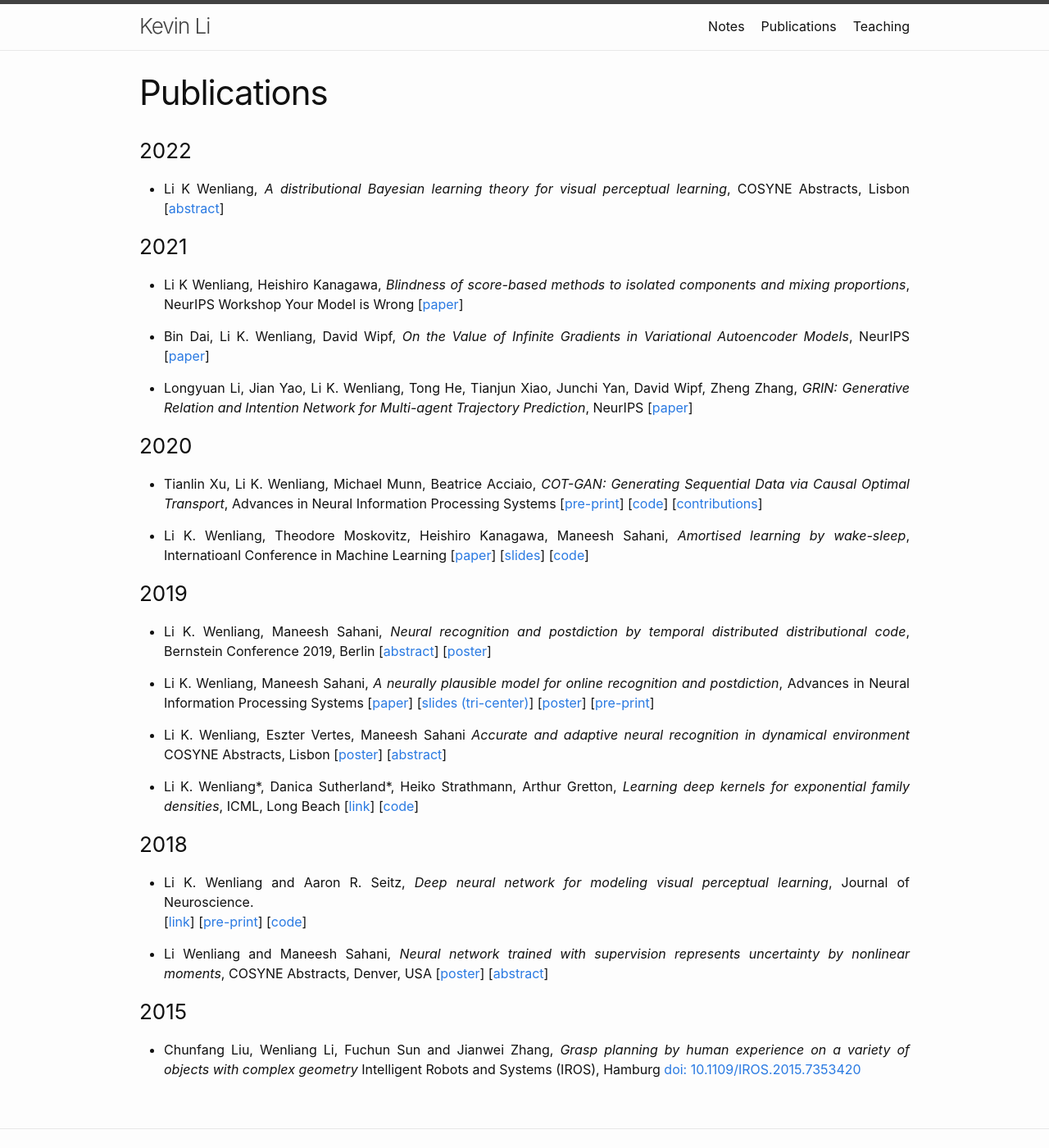
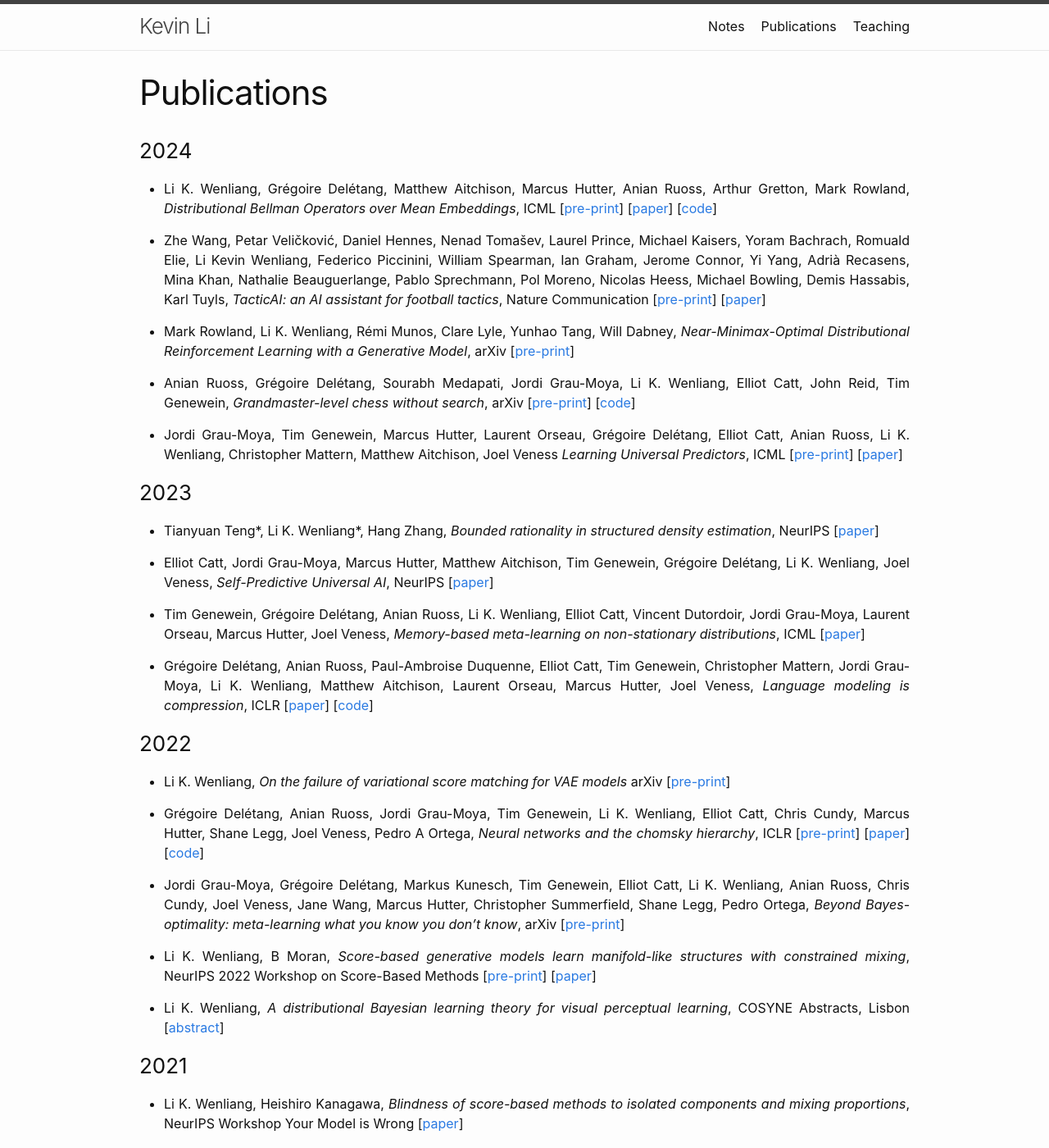
Before and after one commit to kevin-w-li/kevin-w-li.github.io, a Jekyll site: the page built from _pages/publication.md, in a window 1280 px wide and 1400 px high. Shown: the whole window at 82% size. Built offline with Jekyll 4.4.1, drawn with Linux system fonts in a browser that asks for light colours.

Commit message:
Update publication.md

```diff
--- a/_pages/publication.md
+++ b/_pages/publication.md
@@ -3,15 +3,73 @@ layout: page
 title: Publications
 ---
 
+### 2024
+
+* Li K. Wenliang, Grégoire Delétang, Matthew Aitchison, Marcus Hutter, Anian Ruoss, Arthur Gretton, Mark Rowland,
+*Distributional Bellman Operators over Mean Embeddings*, ICML
+[[pre-print](https://arxiv.org/abs/2312.07358)] [[paper](https://openreview.net/forum?id=j2pLfsBm4J)] [[code](https://github.com/google-deepmind/sketch_dqn)]
+
+* Zhe Wang, Petar Veličković, Daniel Hennes, Nenad Tomašev, Laurel Prince, Michael Kaisers, Yoram Bachrach, Romuald Elie, Li Kevin Wenliang, Federico Piccinini, William Spearman, Ian Graham, Jerome Connor, Yi Yang, Adrià Recasens, Mina Khan, Nathalie Beauguerlange, Pablo Sprechmann, Pol Moreno, Nicolas Heess, Michael Bowling, Demis Hassabis, Karl Tuyls,
+*TacticAI: an AI assistant for football tactics*, Nature Communication
+[[pre-print](https://arxiv.org/abs/2310.10553)] [[paper](https://www.nature.com/articles/s41467-024-45965-x)]
+
+* Mark Rowland, Li K. Wenliang, Rémi Munos, Clare Lyle, Yunhao Tang, Will Dabney,
+*Near-Minimax-Optimal Distributional Reinforcement Learning with a Generative Model*, arXiv
+[[pre-print](https://arxiv.org/abs/2402.07598)]
+
+* Anian Ruoss, Grégoire Delétang, Sourabh Medapati, Jordi Grau-Moya, Li K. Wenliang, Elliot Catt, John Reid, Tim Genewein,
+*Grandmaster-level chess without search*, arXiv
+[[pre-print](https://arxiv.org/abs/2402.04494)] [[code](https://github.com/google-deepmind/searchless_chess)]
+
+* Jordi Grau-Moya, Tim Genewein, Marcus Hutter, Laurent Orseau, Grégoire Delétang, Elliot Catt, Anian Ruoss, Li K. Wenliang, Christopher Mattern, Matthew Aitchison, Joel Veness
+*Learning Universal Predictors*, ICML
+[[pre-print](https://arxiv.org/abs/2401.14953)] [[paper](https://openreview.net/forum?id=B1ajnQyZgK)]
+
+### 2023
+
+* Tianyuan Teng\*, Li K. Wenliang\*, Hang Zhang,
+*Bounded rationality in structured density estimation*, NeurIPS
+[[paper](https://proceedings.neurips.cc/paper_files/paper/2023/hash/4f82088872dc8a91085f426f90bdd7dc-Abstract-Conference.html)]
+
+
+* Elliot Catt, Jordi Grau-Moya, Marcus Hutter, Matthew Aitchison, Tim Genewein, Grégoire Delétang, Li K. Wenliang, Joel Veness,
+*Self-Predictive Universal AI*, NeurIPS
+[[paper](https://proceedings.neurips.cc/paper_files/paper/2023/hash/56a225639da77e8f7c0409f6d5ba996b-Abstract-Conference.html)]
+
+* Tim Genewein, Grégoire Delétang, Anian Ruoss, Li K. Wenliang, Elliot Catt, Vincent Dutordoir, Jordi Grau-Moya, Laurent Orseau, Marcus Hutter, Joel Veness,
+*Memory-based meta-learning on non-stationary distributions*, ICML
+[[paper](https://proceedings.mlr.press/v202/genewein23a.html)]
+
+* Grégoire Delétang, Anian Ruoss, Paul-Ambroise Duquenne, Elliot Catt, Tim Genewein, Christopher Mattern, Jordi Grau-Moya, Li K. Wenliang, Matthew Aitchison, Laurent Orseau, Marcus Hutter, Joel Veness,
+*Language modeling is compression*, ICLR
+[[paper](https://openreview.net/forum?id=jznbgiynus)] [[code](https://github.com/google-deepmind/language_modeling_is_compression)]
+
+
 ### 2022
 
-* Li K Wenliang,
+* Li K. Wenliang,
+*On the failure of variational score matching for VAE models* arXiv
+[[pre-print](https://arxiv.org/abs/2210.13390)]
+
+* Grégoire Delétang, Anian Ruoss, Jordi Grau-Moya, Tim Genewein, Li K. Wenliang, Elliot Catt, Chris Cundy, Marcus Hutter, Shane Legg, Joel Veness, Pedro A Ortega,
+*Neural networks and the chomsky hierarchy*, ICLR
+[[pre-print](https://arxiv.org/abs/2207.02098)] [[paper](https://openreview.net/forum?id=WbxHAzkeQcn)] [[code](https://github.com/google-deepmind/neural_networks_chomsky_hierarchy)]
+
+* Jordi Grau-Moya, Grégoire Delétang, Markus Kunesch, Tim Genewein, Elliot Catt, Li K. Wenliang, Anian Ruoss, Chris Cundy, Joel Veness, Jane Wang, Marcus Hutter, Christopher Summerfield, Shane Legg, Pedro Ortega,
+*Beyond Bayes-optimality: meta-learning what you know you don't know*, arXiv
+[[pre-print](https://arxiv.org/abs/2209.15618)]
+
+* Li K. Wenliang, B Moran,
+*Score-based generative models learn manifold-like structures with constrained mixing*,  NeurIPS 2022 Workshop on Score-Based Methods
+[[pre-print](https://arxiv.org/abs/2311.09952)] [[paper](https://openreview.net/forum?id=eSZqaIrDLZR)]
+
+* Li K. Wenliang,
   *A distributional Bayesian learning theory for visual perceptual learning*, COSYNE Abstracts, Lisbon
 [[abstract]({{ "/pubs/weights_abstract.pdf" | absolute_url }})]
 
 ### 2021
 
-* Li K Wenliang, Heishiro Kanagawa,
+* Li K. Wenliang, Heishiro Kanagawa,
   *Blindness of score-based methods to isolated components and mixing proportions*, NeurIPS Workshop Your Model is Wrong
 [[paper](https://arxiv.org/abs/2008.10087)]
 
```
